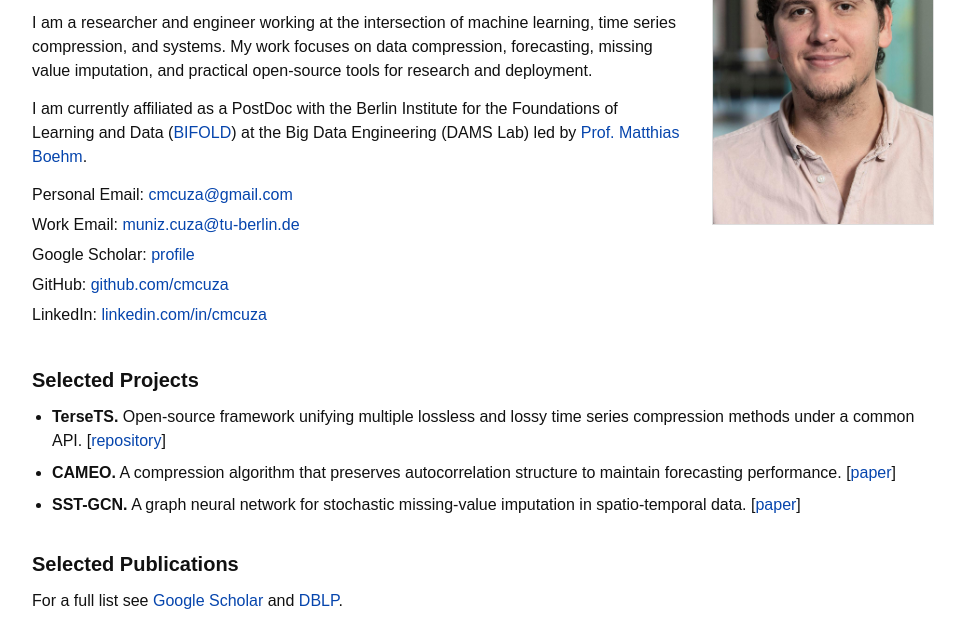
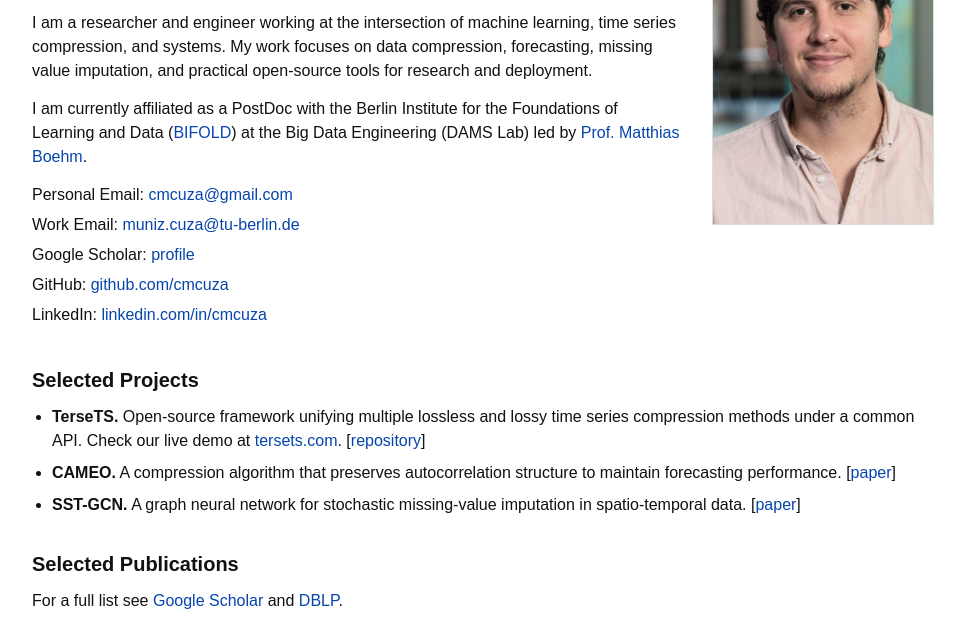
Before and after one commit to cmcuza/cmcuza.github.io, a plain HTML site: page index.html in a window 1280 px wide. Shown: the part 147-771 px from the top of the page, without its empty margins (158-1123 px from the left). Drawn offline with Linux system fonts and the light colour scheme.

Commit message:
Add link to tersets-console

```diff
--- a/index.html
+++ b/index.html
@@ -3,8 +3,8 @@
 <head>
   <meta charset="UTF-8" />
   <meta name="viewport" content="width=device-width, initial-scale=1.0" />
-  <title>Dr. Carlos E. Muñiz Cuza</title>
-  <meta name="description" content="Personal homepage of Dr. Carlos E. Muñiz Cuza." />
+  <title>Carlos E. Muñiz Cuza</title>
+  <meta name="description" content="Personal homepage of Carlos E. Muñiz Cuza." />
   <style>
     body {
       margin: 0;
@@ -126,7 +126,7 @@
     <ul>
       <li>
         <strong>TerseTS.</strong>
-        Open-source framework unifying multiple lossless and lossy time series compression methods under a common API.
+        Open-source framework unifying multiple lossless and lossy time series compression methods under a common API. Check our live demo at <a href="https://console.tersets.com/" target="_blank" rel="noreferrer">tersets.com</a>.
         [<a href="https://github.com/cmcuza/TerseTS" target="_blank" rel="noreferrer">repository</a>]
       </li>
       <li>
```
